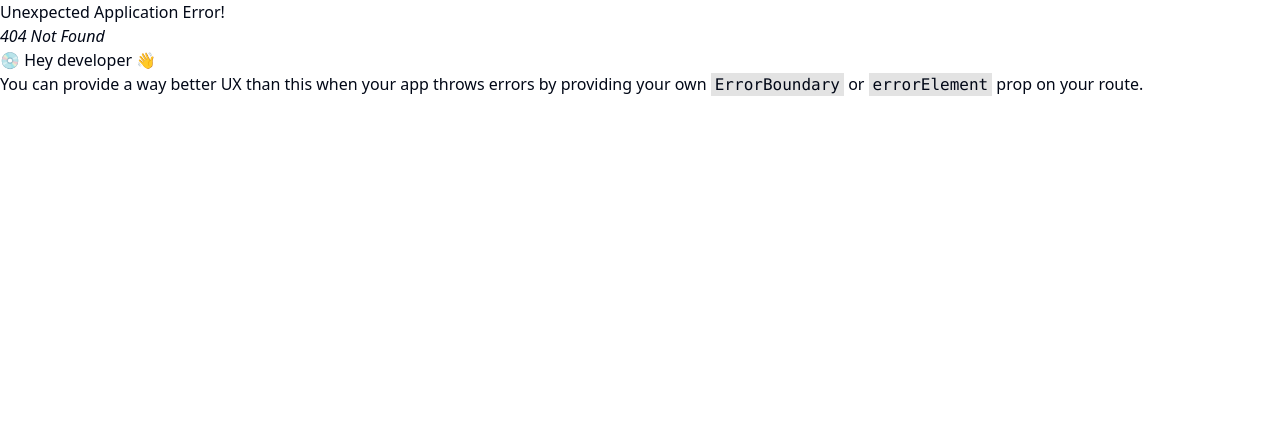
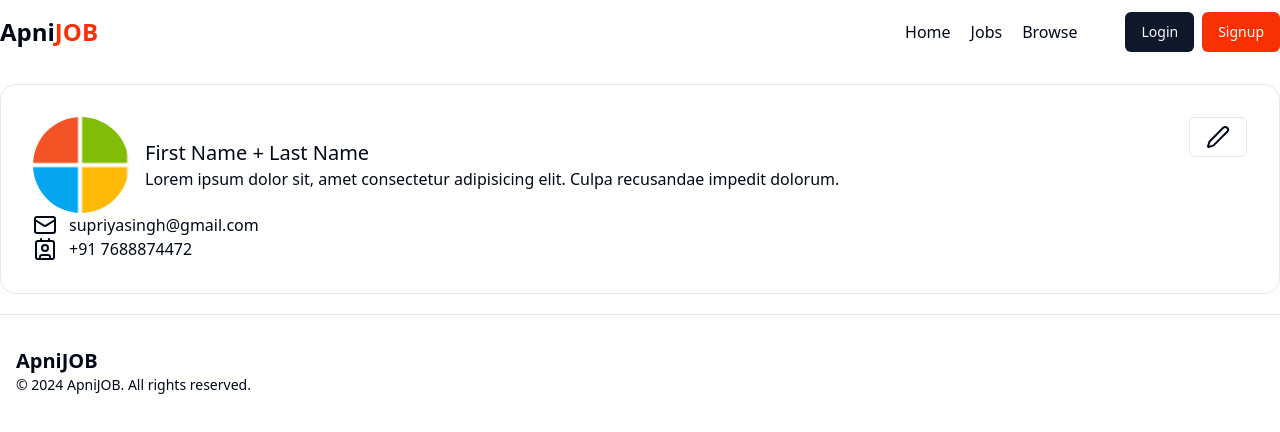
Before and after one commit to legendajar/job-portal-mern, a React (Vite) app in the folder frontend/: page /profile in a window 1280 px wide. Before the commit this address had no page. Shown: the top 432 px of the page. Built offline with nearby package versions, Linux system fonts and the light colour scheme.

Commit message:
chore: Add Browse and Profile pages to the router configuration

```diff
--- /dev/null
+++ b/frontend/src/components/Browse/Browse.jsx
@@ -0,0 +1,29 @@
+import React from 'react'
+import Navbar from '../shared/Navbar/Navbar'
+import Footer from '../shared/Footer/Footer'
+import Job from '../Job/Job';
+
+const randomJobs = [1,2,3,4,5,6,7];
+
+const Browse = () => {
+  return (
+    <div>
+        <Navbar />
+        <div className='max-w-7xl mx-auto my-10'>
+            <h1 className='font-bold text-xl my-10'>Search Results ({randomJobs.length})</h1>
+            <div className='grid grid-cols-3 gap-4 mt-5'>
+                {
+                    randomJobs.map((item, index) => {
+                        return (
+                            <Job key={index} />
+                        )
+                    })
+                }
+            </div>
+        </div>
+        <Footer />
+    </div>
+  )
+}
+
+export default Browse
--- a/frontend/src/components/shared/Navbar/Navbar.jsx
+++ b/frontend/src/components/shared/Navbar/Navbar.jsx
@@ -4,10 +4,11 @@ import { Avatar, AvatarImage } from "@/components/ui/avatar";
 import { Popover, PopoverContent, PopoverTrigger } from "@/components/ui/popover";
 import { Button } from "@/components/ui/button";
 import { LogOut, User2 } from "lucide-react";
+import { useSelector } from "react-redux";
 
 
 const Navbar = () => {
-    const user = false;
+    const {user} = useSelector(store => store.auth)
     return (
         <div className="bg-white">
             <div className="flex items-center justify-between mx-auto max-w-7xl h-16">
@@ -54,11 +55,15 @@ const Navbar = () => {
                                     <div className="flex flex-col gap-3 text-gray-600">
                                         <div className="flex w-fit items-center gap-2 cursor-pointer">
                                             <User2 />
-                                            <Button variant="link">View Profile</Button>
+                                            <Button variant="link">
+                                                <Link to='/profile'>View Profile</Link>
+                                            </Button>
                                         </div>
                                         <div className="flex w-fit items-center gap-2 cursor-pointer">
                                             <LogOut />
-                                            <Button variant="link">Logout</Button>
+                                            <Button variant="link">
+                                                <Link to='/auth/logout'>Logout</Link>
+                                            </Button>
                                         </div>
                                     </div>
                                 </PopoverContent>
--- a/frontend/src/page/Auth/Login/Login.jsx
+++ b/frontend/src/page/Auth/Login/Login.jsx
@@ -3,7 +3,7 @@ import { Button } from '@/components/ui/button';
 import { Input } from '@/components/ui/input';
 import { Label } from '@/components/ui/label';
 import { RadioGroup } from '@/components/ui/radio-group';
-import { setLoading } from '@/redux/authSlice';
+import { setLoading, setUser } from '@/redux/authSlice';
 import USER_API_END_POINT from '@/utils/constant.js';
 import axios from 'axios';
 import { Loader2 } from 'lucide-react';
@@ -48,6 +48,7 @@ const Login = () => {
       });
 
       if (res.data.success) {
+        dispatch(setUser(res.data.user))
         navigate("/")
         toast.success(res.data.message)
       }
--- /dev/null
+++ b/frontend/src/page/Profile/Profile.jsx
@@ -0,0 +1,41 @@
+import Footer from '@/components/shared/Footer/Footer'
+import Navbar from '@/components/shared/Navbar/Navbar'
+import { Avatar, AvatarImage } from '@/components/ui/avatar'
+import { Button } from '@/components/ui/button'
+import { Contact, Mail, Pen } from 'lucide-react'
+import React from 'react'
+
+const Profile = () => {
+  return (
+    <div>
+        <Navbar />
+        <div className='max-w-7xl mx-auto bg-white border border-gray-200 rounded-2xl my-5 p-8'>
+            <div className='flex justify-between'>
+                <div className="flex items-center gap-4">
+                    <Avatar className='h-24 w-24'>
+                        <AvatarImage src='/microsoft_logo.png' alt='profile'/>
+                    </Avatar>
+                    <div>
+                        <h1 className='font-medium text-xl'>First Name + Last Name</h1>
+                        <p>Lorem ipsum dolor sit, amet consectetur adipisicing elit. Culpa recusandae impedit dolorum.</p>
+                    </div>
+                </div>
+                <Button className='text-right' variant='outline'><Pen /></Button>
+            </div>
+            <div>
+                <div className='flex items-center gap-3'>
+                    <Mail />
+                    <span>supriyasingh@gmail.com</span>
+                </div>
+                <div className="flex items-center gap-3">
+                    <Contact />
+                    <span>+91 7688874472</span>
+                </div>
+            </div>
+        </div>
+        <Footer />
+    </div>
+  )
+}
+
+export default Profile
--- a/frontend/src/redux/authSlice.js
+++ b/frontend/src/redux/authSlice.js
@@ -3,16 +3,20 @@ import { createSlice } from "@reduxjs/toolkit";
 const authSlice = createSlice({
     name: "auth",
     initialState: {
-        loading: false
+        loading: false,
+        user: null
     },
     reducers: {
         // actions
         setLoading: (state, action) => {
             state.loading = action.payload;
+        },
+        setUser: (state, action) => {
+            state.user = action.payload;
         }
     }
 });
 
 
-export const { setLoading } = authSlice.actions;
+export const { setLoading, setUser } = authSlice.actions;
 export default authSlice.reducer;
```
Also changed, not shown: frontend/src/App.jsx (+8 -2 lines).
